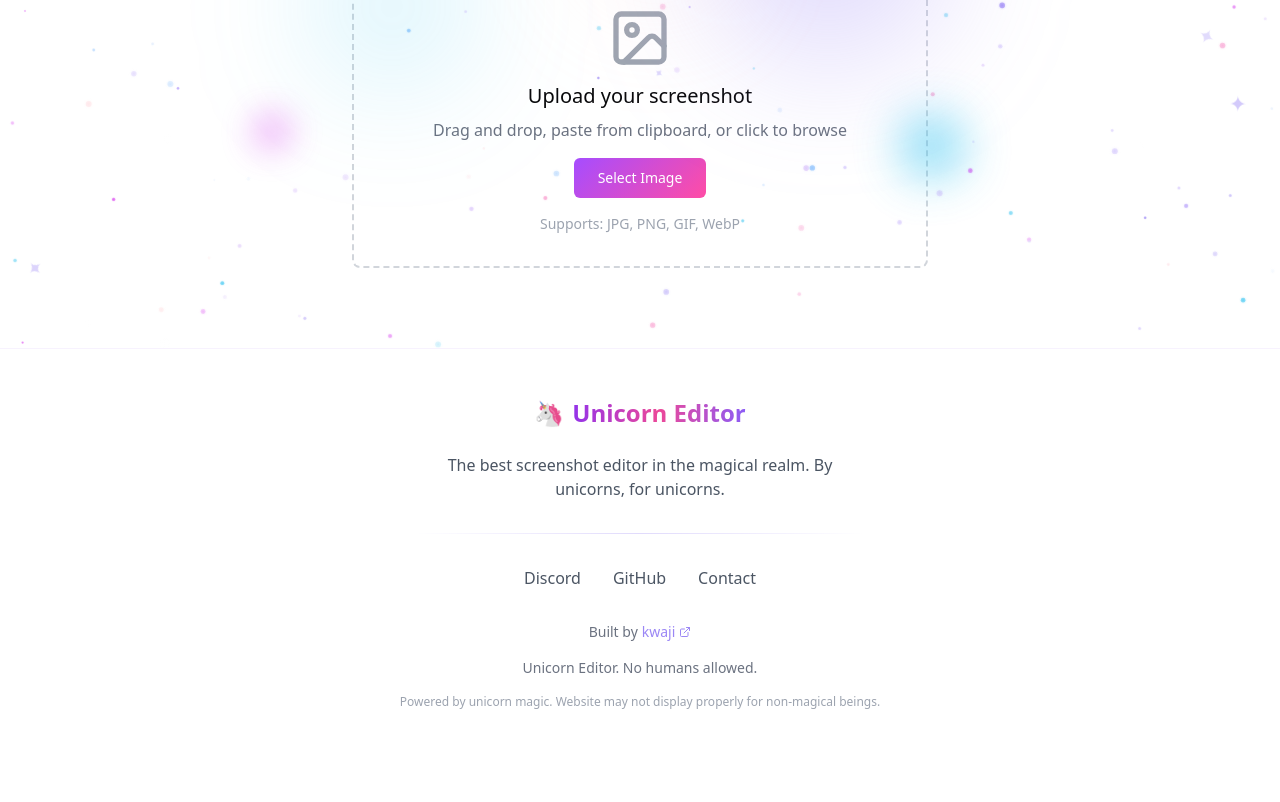
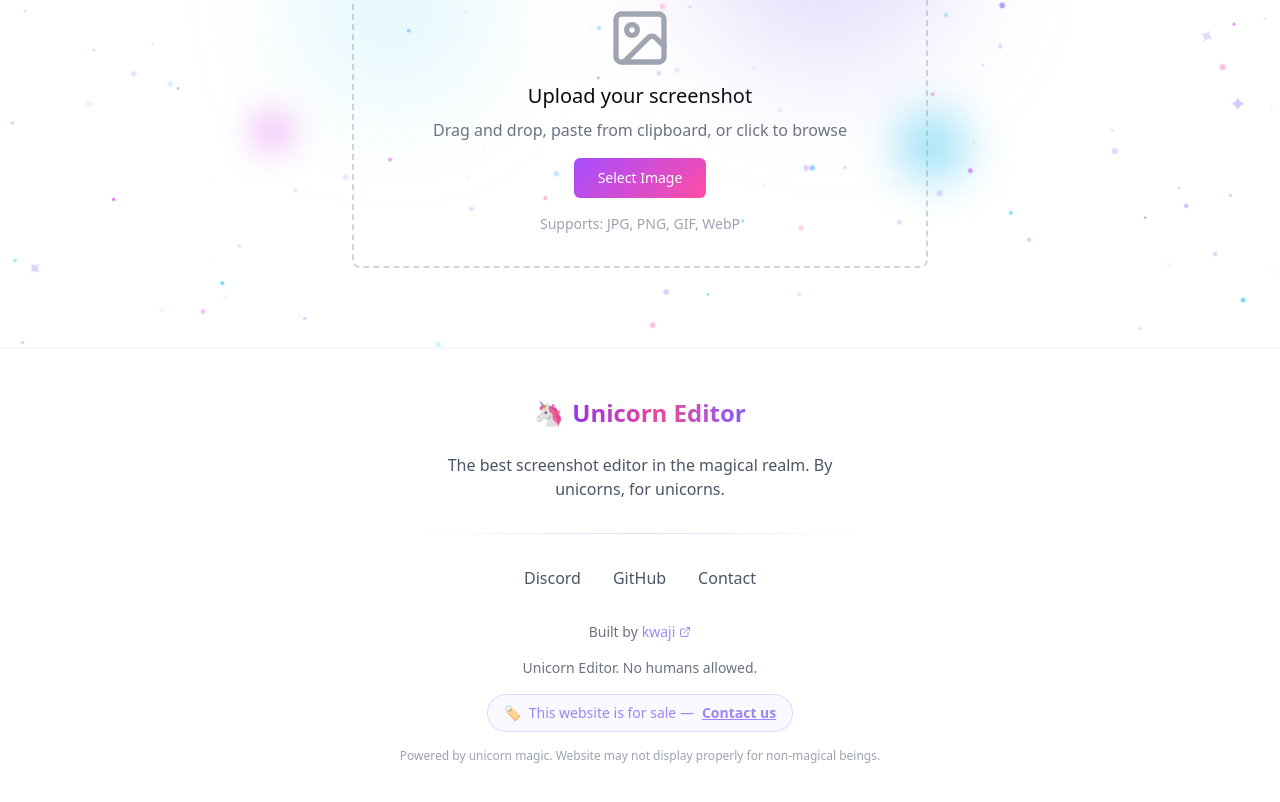
Before and after one commit to jarrensj/unicorn-editor, a React (Vite) app: page / in a window 1280 px wide. Shown: the part 452-1254 px from the top of the page. Before the commit the page ends 1210 px from the top, so only its background shows below. Built offline with nearby package versions, Linux system fonts and the light colour scheme.

Commit message:
feat: add "website for sale" notice to footer (#20)

```diff
--- a/src/components/Footer.tsx
+++ b/src/components/Footer.tsx
@@ -62,7 +62,20 @@ const Footer = () => {
             Unicorn Editor. No humans allowed.
           </p>
 
-          <div className="mt-4 text-xs text-gray-400">
+          <div className="mt-4 mb-4 inline-flex items-center gap-2 rounded-full border border-unicorn-purple/30 bg-unicorn-purple/5 px-4 py-2 text-sm text-unicorn-purple">
+            <span>🏷️</span>
+            <span>This website is for sale —</span>
+            <a
+              href="https://kwaji.com"
+              target="_blank"
+              rel="noopener noreferrer"
+              className="font-semibold underline hover:text-unicorn-purpleDark transition-colors"
+            >
+              Contact us
+            </a>
+          </div>
+
+          <div className="text-xs text-gray-400">
             <p>Powered by unicorn magic. Website may not display properly for non-magical beings.</p>
           </div>
         </div>
```
